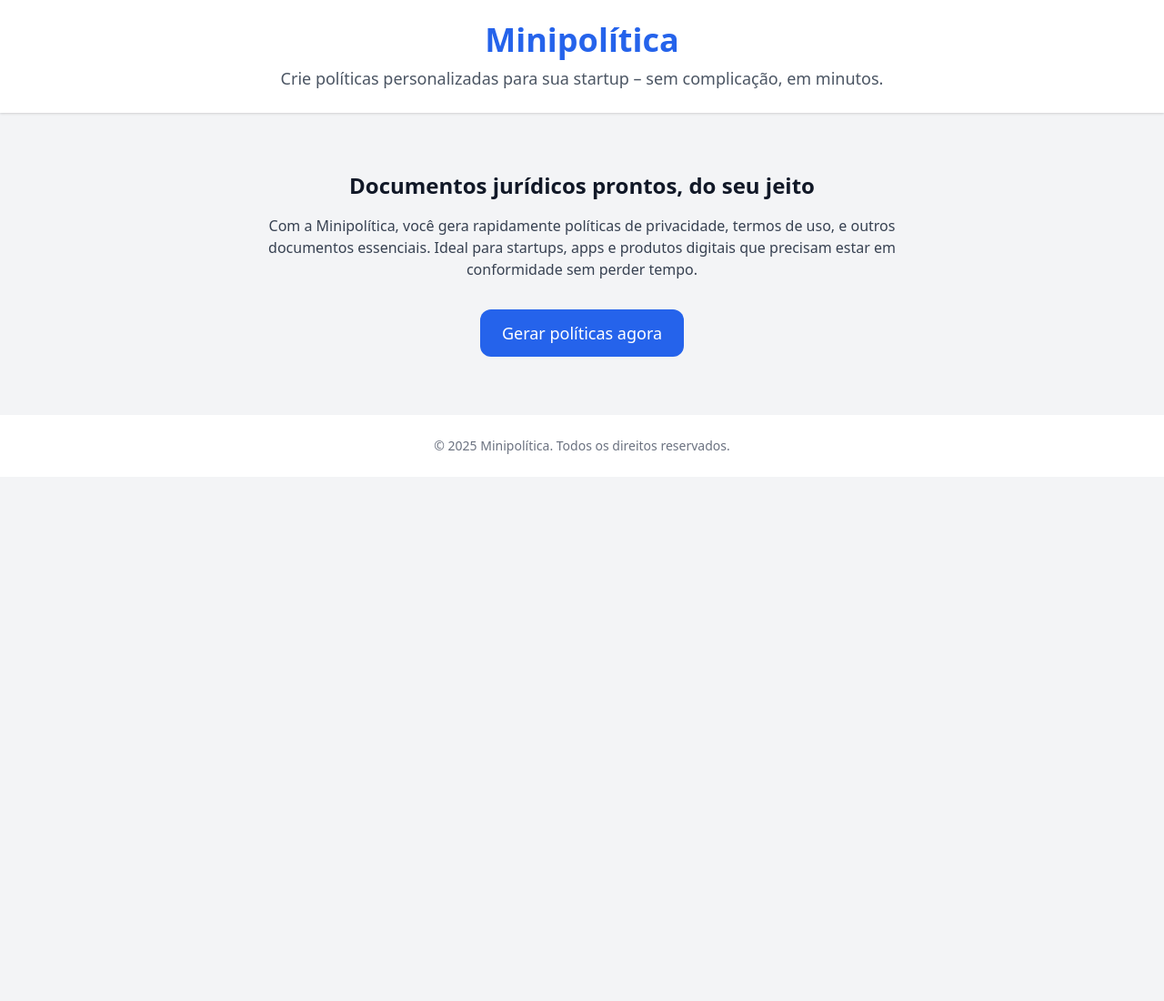
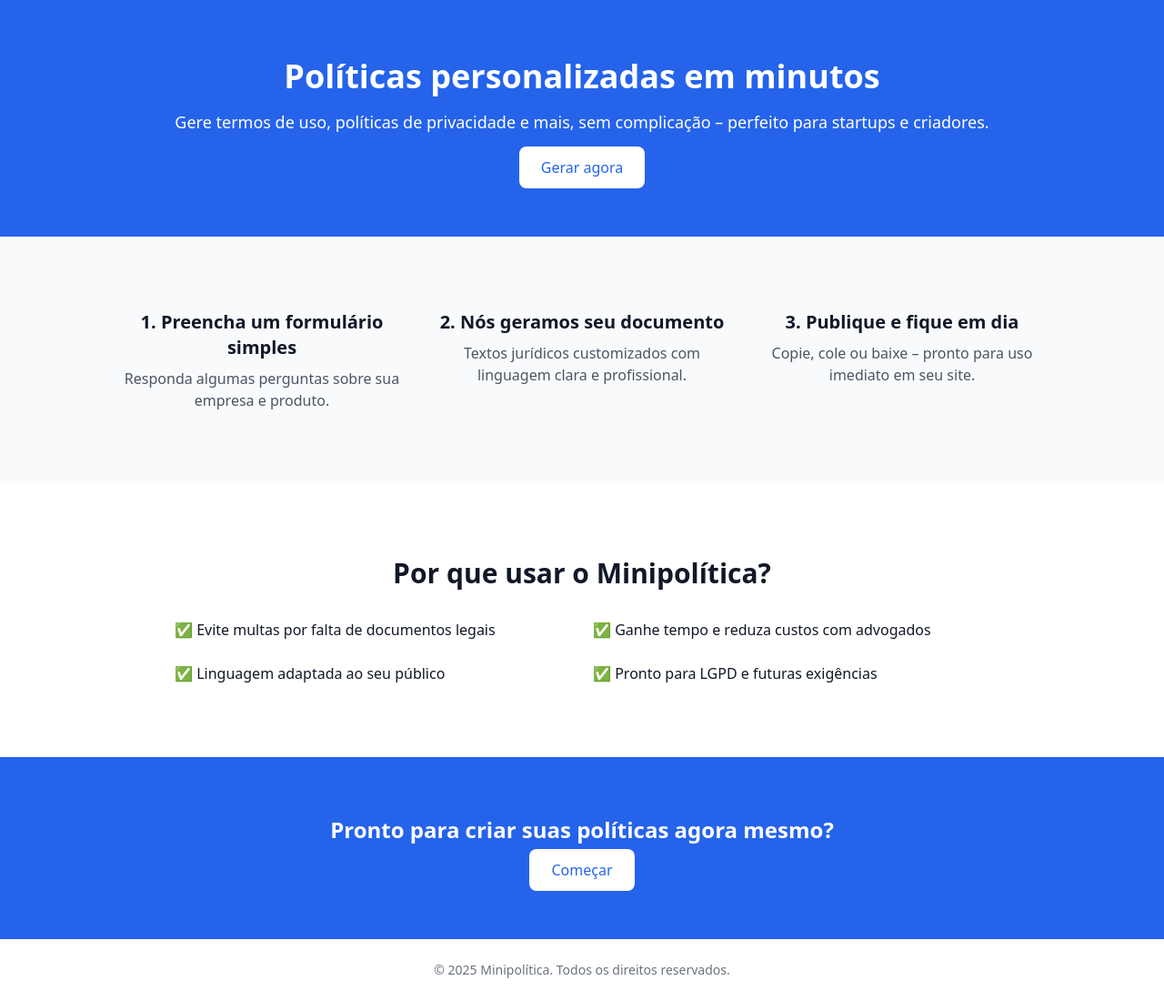
Before and after one commit to sass1affe/minipolitica-landing, a plain HTML site: page index.html in a window 1280 px wide. Shown: the whole page at 91% size. Before the commit the page ends 800 px from the top, so only its background shows below. Drawn offline with nearby package versions, Linux system fonts and the light colour scheme.

Commit message:
Update index.html

```diff
--- a/index.html
+++ b/index.html
@@ -3,35 +3,60 @@
 <head>
   <meta charset="UTF-8" />
   <meta name="viewport" content="width=device-width, initial-scale=1.0" />
-  <title>Minipolítica - Crie políticas em minutos</title>
-  <link href="https://cdn.jsdelivr.net/npm/tailwindcss@2.2.19/dist/tailwind.min.css" rel="stylesheet">
+  <title>Minipolítica – Políticas para startups em minutos</title>
+  <link href="https://cdn.jsdelivr.net/npm/tailwindcss@2.2.19/dist/tailwind.min.css" rel="stylesheet" />
 </head>
-<body class="bg-gray-100 text-gray-900 font-sans">
+<body class="bg-white text-gray-900 font-sans">
 
-  <header class="bg-white shadow">
-    <div class="max-w-7xl mx-auto py-6 px-4 sm:px-6 lg:px-8 text-center">
-      <h1 class="text-4xl font-bold text-blue-600">Minipolítica</h1>
-      <p class="mt-2 text-lg text-gray-600">Crie políticas personalizadas para sua startup – sem complicação, em minutos.</p>
+  <!-- HERO -->
+  <section class="bg-blue-600 text-white py-16 px-6">
+    <div class="max-w-4xl mx-auto text-center">
+      <h1 class="text-4xl font-bold mb-4">Políticas personalizadas em minutos</h1>
+      <p class="text-lg mb-6">Gere termos de uso, políticas de privacidade e mais, sem complicação – perfeito para startups e criadores.</p>
+      <a href="#" class="bg-white text-blue-600 px-6 py-3 rounded-lg font-medium hover:bg-gray-100 transition">Gerar agora</a>
     </div>
-  </header>
+  </section>
 
-  <main class="py-16 px-4">
-    <section class="max-w-3xl mx-auto text-center">
-      <h2 class="text-2xl font-semibold mb-4">Documentos jurídicos prontos, do seu jeito</h2>
-      <p class="text-gray-700 mb-8">
-        Com a Minipolítica, você gera rapidamente políticas de privacidade, termos de uso, e outros documentos essenciais.
-        Ideal para startups, apps e produtos digitais que precisam estar em conformidade sem perder tempo.
-      </p>
-      <a
-        href="#"
-        class="inline-block bg-blue-600 text-white text-lg px-6 py-3 rounded-xl hover:bg-blue-700 transition"
-      >
-        Gerar políticas agora
-      </a>
-    </section>
-  </main>
+  <!-- COMO FUNCIONA -->
+  <section class="py-20 px-6 bg-gray-50">
+    <div class="max-w-5xl mx-auto grid md:grid-cols-3 gap-8 text-center">
+      <div>
+        <h3 class="text-xl font-semibold mb-2">1. Preencha um formulário simples</h3>
+        <p class="text-gray-600">Responda algumas perguntas sobre sua empresa e produto.</p>
+      </div>
+      <div>
+        <h3 class="text-xl font-semibold mb-2">2. Nós geramos seu documento</h3>
+        <p class="text-gray-600">Textos jurídicos customizados com linguagem clara e profissional.</p>
+      </div>
+      <div>
+        <h3 class="text-xl font-semibold mb-2">3. Publique e fique em dia</h3>
+        <p class="text-gray-600">Copie, cole ou baixe – pronto para uso imediato em seu site.</p>
+      </div>
+    </div>
+  </section>
 
-  <footer class="bg-white py-6 text-center text-sm text-gray-500">
+  <!-- BENEFÍCIOS -->
+  <section class="py-20 px-6">
+    <div class="max-w-4xl mx-auto text-center">
+      <h2 class="text-3xl font-bold mb-8">Por que usar o Minipolítica?</h2>
+      <ul class="grid md:grid-cols-2 gap-6 text-left">
+        <li>✅ Evite multas por falta de documentos legais</li>
+        <li>✅ Ganhe tempo e reduza custos com advogados</li>
+        <li>✅ Linguagem adaptada ao seu público</li>
+        <li>✅ Pronto para LGPD e futuras exigências</li>
+      </ul>
+    </div>
+  </section>
+
+  <!-- CTA FINAL -->
+  <section class="bg-blue-600 text-white py-16 px-6">
+    <div class="max-w-4xl mx-auto text-center">
+      <h2 class="text-2xl font-bold mb-4">Pronto para criar suas políticas agora mesmo?</h2>
+      <a href="#" class="bg-white text-blue-600 px-6 py-3 rounded-lg font-medium hover:bg-gray-100 transition">Começar</a>
+    </div>
+  </section>
+
+  <footer class="text-center text-sm py-6 text-gray-500">
     &copy; 2025 Minipolítica. Todos os direitos reservados.
   </footer>
 
```
